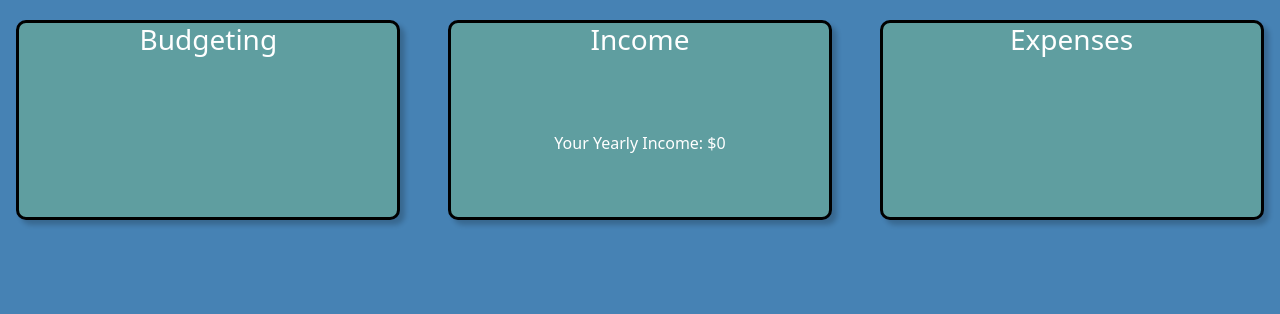
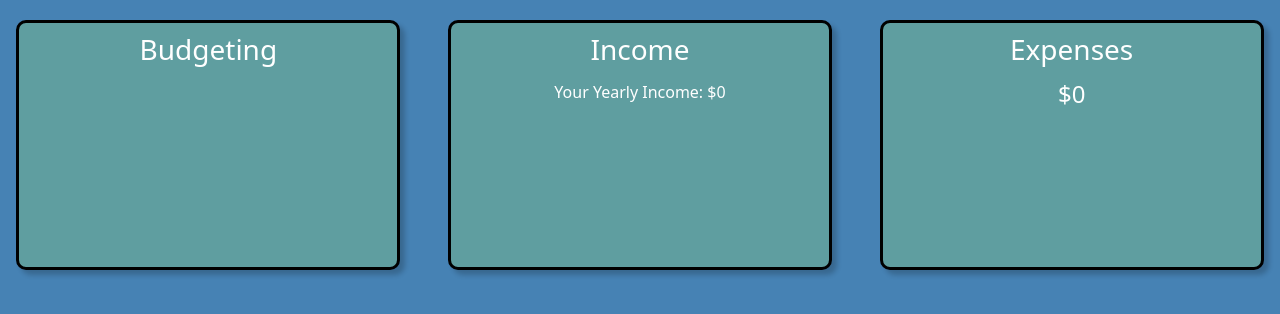
Before and after one commit to jgoudreau0120/finance-repo, a React (Create React App) app: page /home in a window 1280 px wide. Shown: the top 314 px of the page. Built offline with nearby package versions, Linux system fonts and the light colour scheme.

Commit message:
expenses changes

```diff
--- a/src/FinancialContext.js
+++ b/src/FinancialContext.js
@@ -4,7 +4,7 @@ const FinancialContext = createContext();
 
 export const FinancialProvider = ({ children }) => {
   const [finances, setFinances] = useState({
-    expenses: null,
+    expenses: [],
     income: 0
   });
 
--- a/src/components/Tile/Tile.module.css
+++ b/src/components/Tile/Tile.module.css
@@ -15,8 +15,10 @@
   flex: 1;
   min-width: 250px;
   max-width: 30%;
-  height: 200px;
+  height: 250px;
+  height: 250px;
   margin: 10px;
+  padding: 10px;
 }
 
 .tile:hover {
@@ -30,15 +32,21 @@
   margin-bottom: 5px;
   /*left right*/
   align-items: center;
+  flex-direction: column;
 }
 
 .content {
   display: flex;
   flex-direction: column;
-  justify-content: center;
+  justify-content: flex-start;
   align-items: center;
   width: 100%;
   height: 100%;
+  overflow: auto;
+}
+
+.content::-webkit-scrollbar {
+  display: none;
 }
 
 .center {
--- a/src/pages/Home/Home.jsx
+++ b/src/pages/Home/Home.jsx
@@ -8,6 +8,19 @@ import '../../App.css';
 const Home = () => {
   const { user } = useUser();
   const { finances } = useFinances();
+  let expenseTotal = 0;
+  let expenseEntries = [];
+  //Make calculations with expenses
+  if (finances.expenses.length > 0){
+    const expenses = finances.expenses;
+
+    for(let i = 0; i < expenses.length; i++){
+      expenseTotal += (parseFloat(expenses[i].Cost));
+      expenseEntries.push(expenses[i]);
+    }
+
+  }
+
 
   return (
     <div className={styles.home}>
@@ -17,14 +30,19 @@ const Home = () => {
         </Tile>
 
         <Tile title='Income'>
-          <div className='row'>
+          <div>
             Your Yearly Income: ${finances.income}
           </div>
 
         </Tile>
 
         <Tile title='Expenses'>
-
+          <h4>${expenseTotal}</h4>
+          <ol>
+            {expenseEntries.map((entry) => (
+              <li>{entry.ExpenseName}: ${entry.Cost}/mo</li>
+            ))}
+          </ol>
         </Tile>
 
 
```
